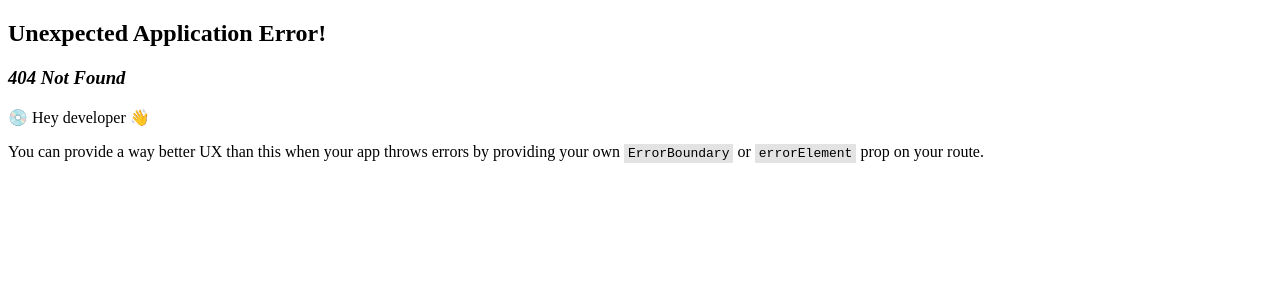
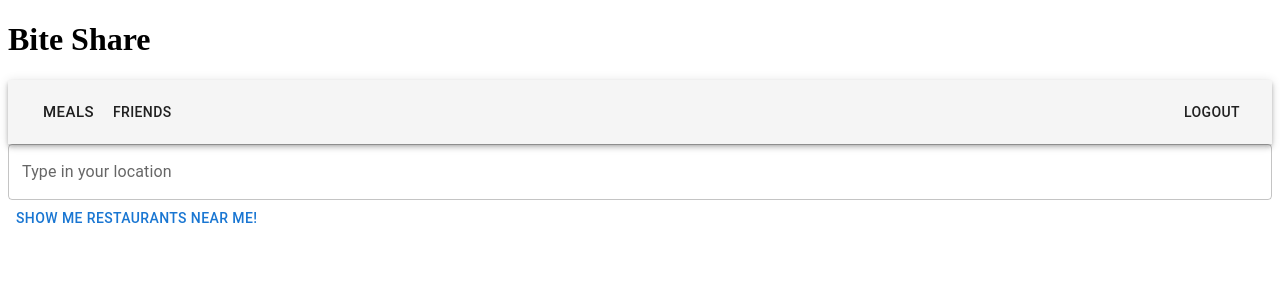
Before and after one commit to rpp2205-boc-dolomite/biteshare-app, a React app: page /searchRest in a window 1280 px wide. Before the commit this address had no page. Shown: the top 300 px of the page. Built offline with nearby package versions, Linux system fonts and the light colour scheme; the HTML template or start-up script is replaced by a standard one.

Commit message:
more updates to restaurant search

```diff
--- /dev/null
+++ b/client/src/components/Restaurant/RestaurantSearch.jsx
@@ -0,0 +1,53 @@
+import React, { useState } from 'react';
+import axios from 'axios';
+import Navbar from '../Navbar.jsx';
+import {Button, Box, Typography, TextField, List, ListItem, ListItemButton} from '@mui/material';
+
+const RestaurantSearch = ({}) => {
+  const [local, setLocation] = useState('');
+  const [restName, setRestName] = useState('');
+  const [restAddress, setRestAddress] = useState('')
+  const [businesses, setBusinesses] = useState([]);
+
+  const handleLocation = (e) => {
+    setLocation(e.target.value);
+    console.log(local);
+  }
+
+  const handleRestName = (e) => {
+    setRestName(e.target.value);
+  }
+
+  // const handleRestAddress = (e) => {
+  //   setRestAddress(e);
+  // }
+
+  const searchLocal = (local) => {
+    axios.get('/biz', {location: local})
+      .then ((results) => {
+        console.log(results)
+      })
+      .catch ((err) => {
+        console.log(err);
+      })
+  }
+
+
+  return (
+    <Box>
+    <Navbar />
+      <Box
+      flex-direction="column"
+      alignItems="center"
+      justifyContent="center"
+    >
+      <TextField fullWidth label="Type in your location" onChange={handleLocation} value={local} />
+      <Button onClick={searchLocal}>Show me restaurants near me!</Button>
+    </Box>
+  </Box>
+  )
+}
+
+
+
+export default RestaurantSearch;
--- a/client/src/index.jsx
+++ b/client/src/index.jsx
@@ -9,6 +9,7 @@ import AddFriends from './components/createMeal/AddFriends.jsx';
 import Review from './components/Review.jsx';
 import SignUp from './components/SignUp.jsx';
 import Login from './components/Login.jsx';
+import RestaurantSearch from './components/Restaurant/RestaurantSearch.jsx';
 
 
 
@@ -23,7 +24,8 @@ const router = createBrowserRouter([
   {path:"/signup", element:<SignUp />},
   {path:"/login", element:<Login />},
   {path:"/meals", element:<Meals />},
-  {path:"/meal", element:<Meal />}
+  {path:"/meal", element:<Meal />},
+  {path:"/searchRest", element:<RestaurantSearch />}
 ])
 
 createRoot(document.getElementById('app')).render(
```
Also changed, not shown: client/src/components/createMeal/Restaurant/RestaurantSearch.jsx (deleted, +0 -21 lines), 2 other files (tests, documents, lock files or other folders).
